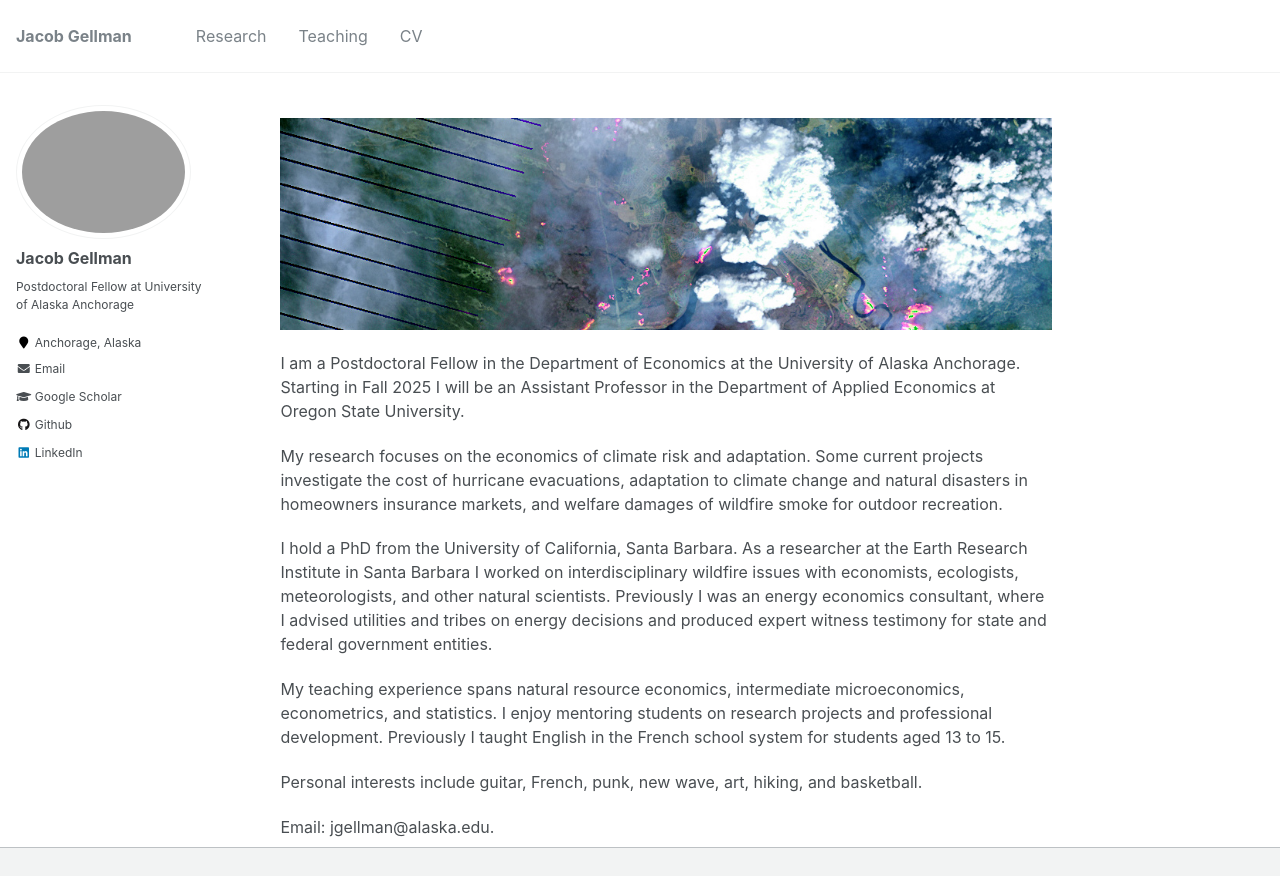
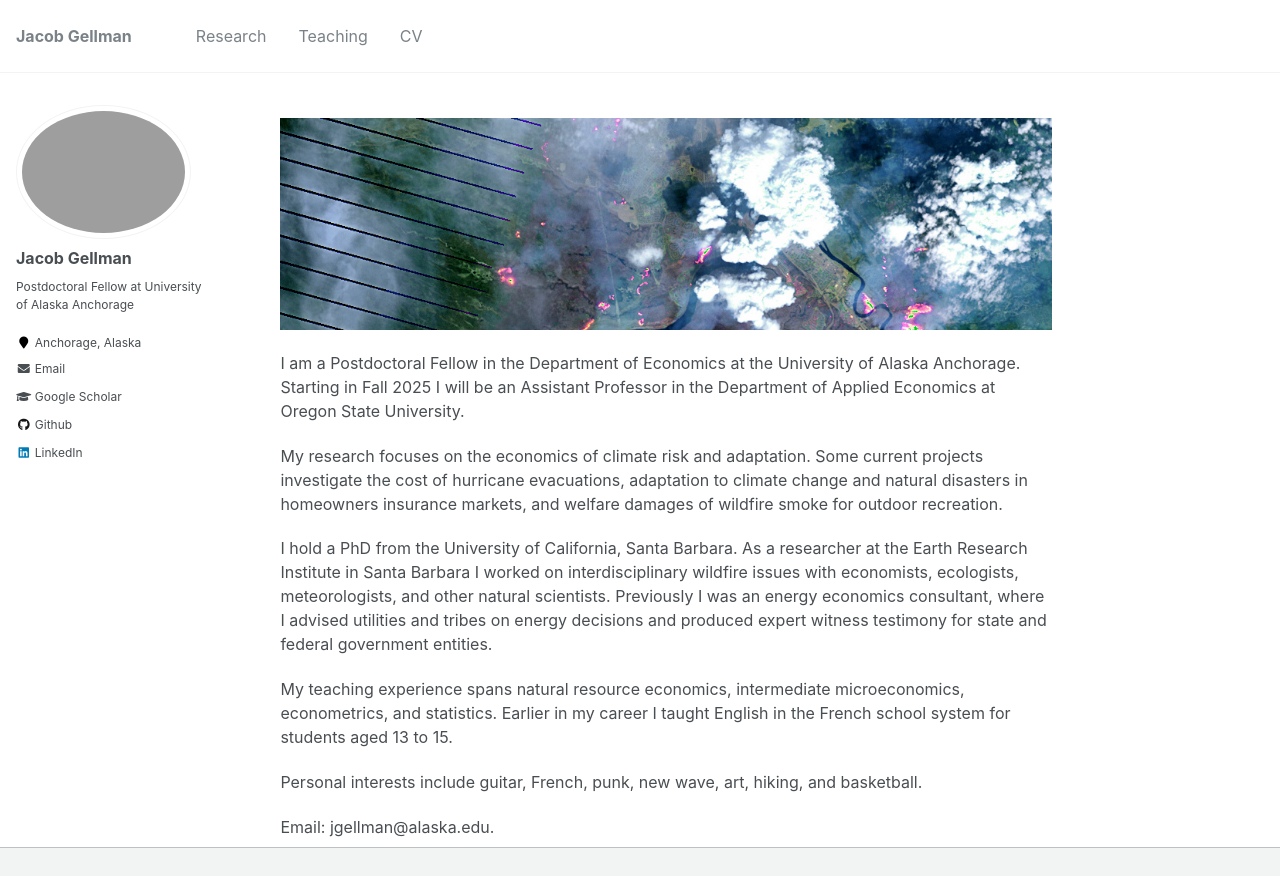
Before and after one commit to jacobgellman/jacobgellman.github.io, a Jekyll site: the page built from _pages/about.md, in a window 1280 px wide and 1028 px high, cut to the strip 0-876 px from the top of the window. Built offline with Jekyll 4.4.1, drawn with Linux system fonts in a browser that asks for light colours.

Commit message:
CV and about page

```diff
--- a/_pages/about.md
+++ b/_pages/about.md
@@ -15,7 +15,7 @@ My research focuses on the economics of climate risk and adaptation. Some curren
 
 I hold a PhD from the University of California, Santa Barbara. As a researcher at the Earth Research Institute in Santa Barbara I worked on interdisciplinary wildfire issues with economists, ecologists, meteorologists, and other natural scientists. Previously I was an energy economics consultant, where I advised utilities and tribes on energy decisions and produced expert witness testimony for state and federal government entities.
 
-My teaching experience spans natural resource economics, intermediate microeconomics, econometrics, and statistics. I enjoy mentoring students on research projects and professional development. Previously I taught English in the French school system for students aged 13 to 15.
+My teaching experience spans natural resource economics, intermediate microeconomics, econometrics, and statistics. Earlier in my career I taught English in the French school system for students aged 13 to 15.
 
 Personal interests include guitar, French, punk, new wave, art, hiking, and basketball.
 
```
Also changed, not shown: 1 other file.
